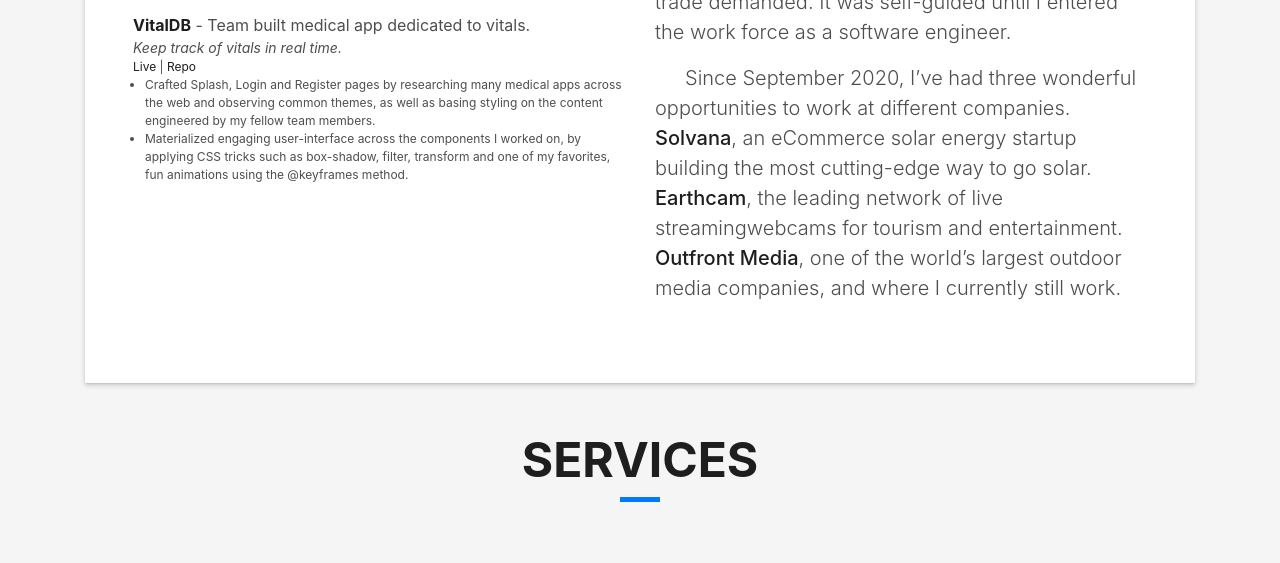
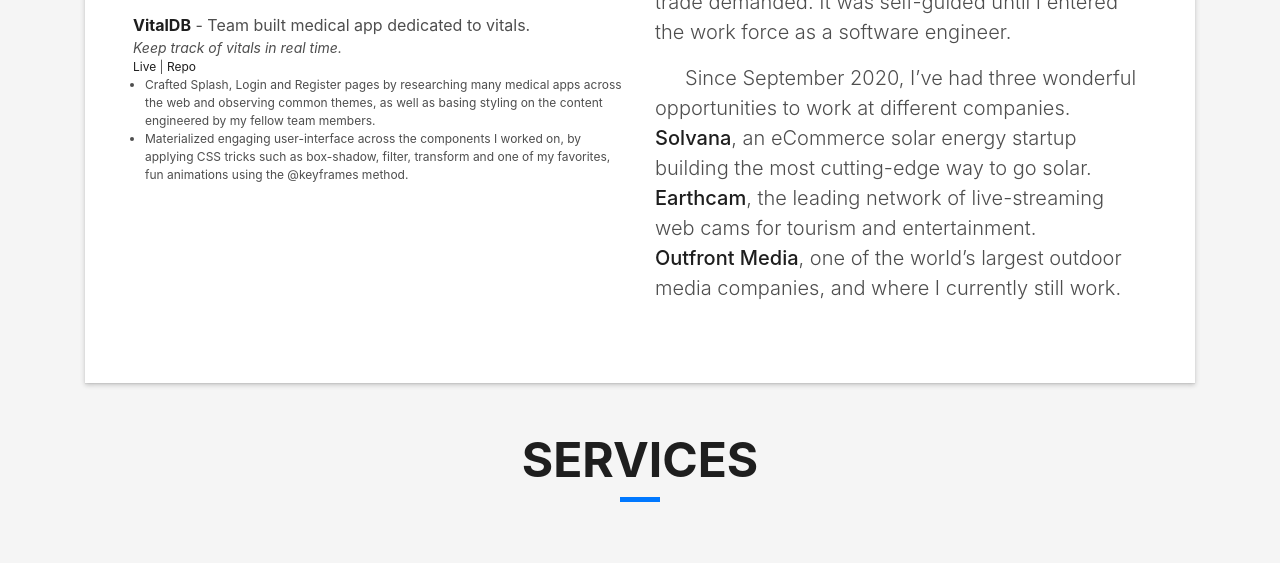
Before and after one commit to devNahuelOper/devNahuelOper.github.io, a plain HTML site: page index.html in a window 1280 px wide. Shown: the part 1735-2298 px from the top of the page. Drawn offline with nearby package versions, Linux system fonts and the light colour scheme; files whose address does not match are found by name.

Commit message:
Fix typo

```diff
--- a/index.html
+++ b/index.html
@@ -232,7 +232,7 @@
                   <p class="lead">
                     Since September 2020, I’ve had three wonderful opportunities to work at different companies.<br/>
                     <a href="https://www.solvana.io/" target="_blank" class="link"><b>Solvana</b></a>, an eCommerce solar energy startup building the most cutting-edge way to go solar.<br/>
-                    <a href="https://www.earthcam.com/" target="_blank" class="link"><b>Earthcam</b></a>, the leading network of live streamingwebcams for tourism and entertainment.<br/>
+                    <a href="https://www.earthcam.com/" target="_blank" class="link"><b>Earthcam</b></a>, the leading network of live-streaming web cams for tourism and entertainment.<br/>
                     <a href="https://www.outfrontmedia.com/" target="_blank" class="link"><b>Outfront Media</b></a>, one of the world’s largest outdoor media companies, and where I currently still work.
                   </p>
                 </div>
```
